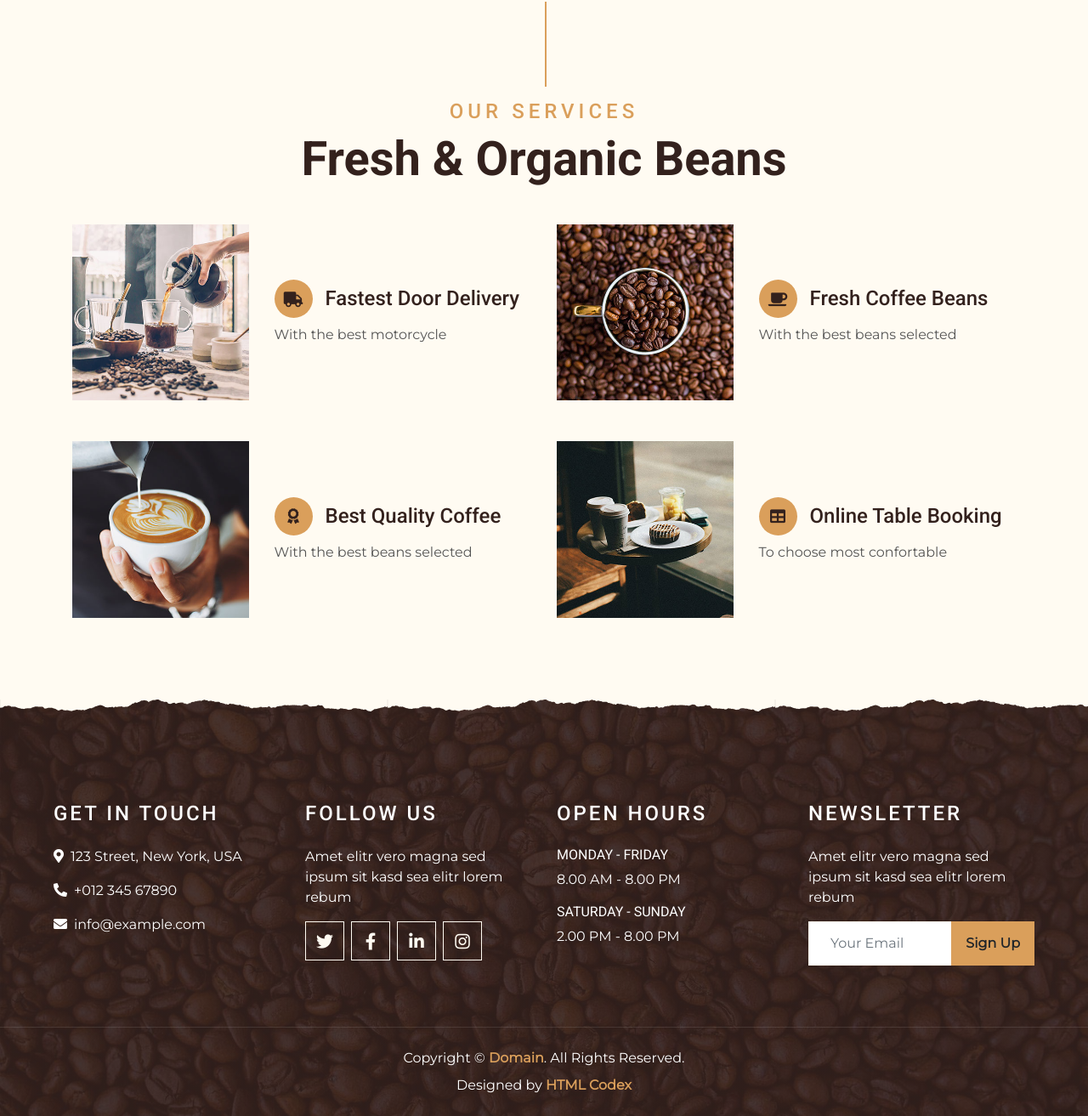
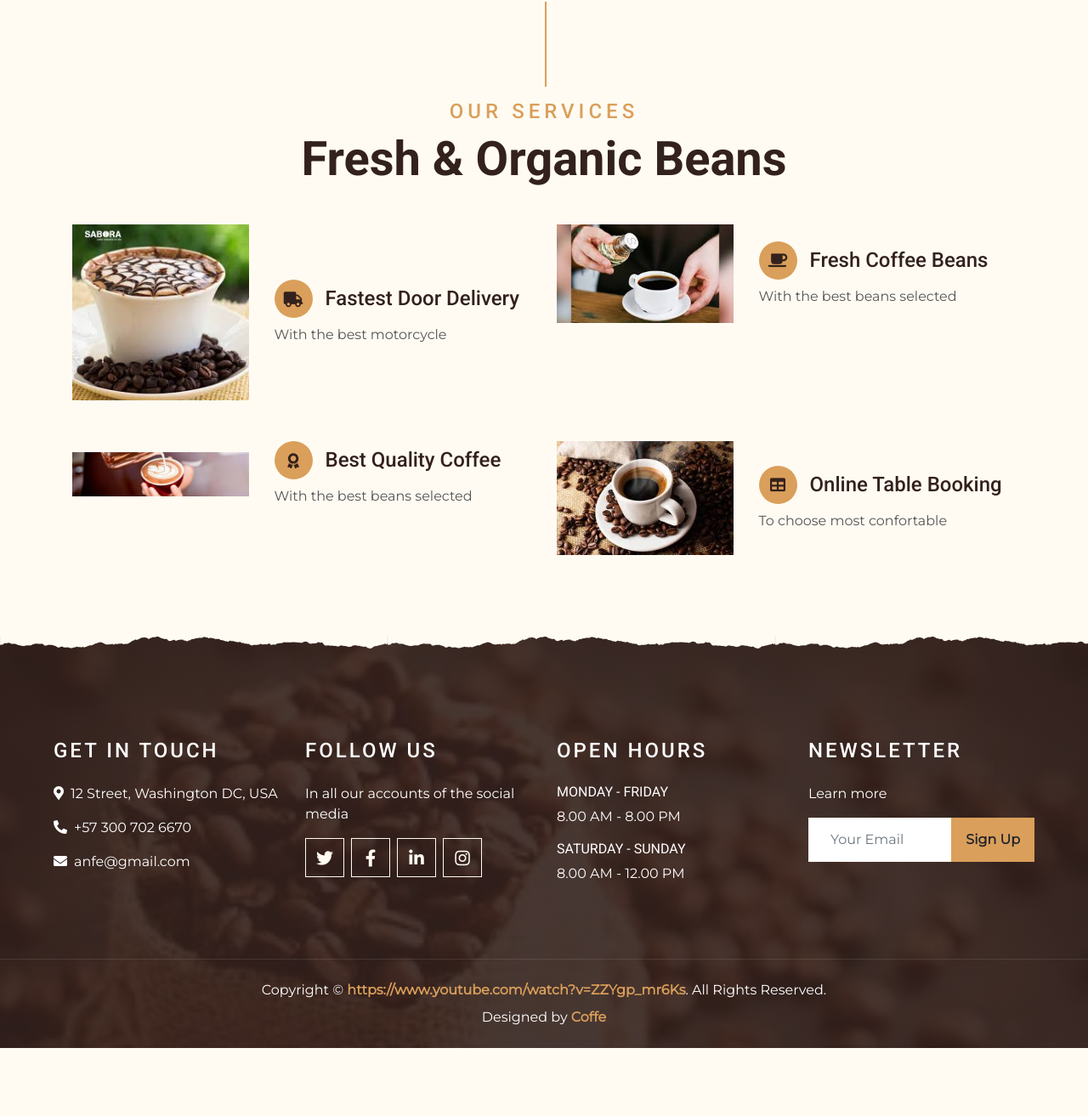
Before and after one commit to feliprogamer1908/feliprogamer1908.github.io, a plain HTML site: page service.html in a window 1280 px wide. Shown: the part 494-1807 px from the top of the page at 85% size. After the commit the page ends 1727 px from the top, so only its background shows below. Drawn offline with nearby package versions, Linux system fonts and the light colour scheme.

Commit message:
Add files via upload

```diff
--- a/service.html
+++ b/service.html
@@ -82,7 +82,7 @@
                 <div class="col-lg-6 mb-5">
                     <div class="row align-items-center">
                         <div class="col-sm-5">
-                            <img class="img-fluid mb-3 mb-sm-0" src="img/service-1.jpg" alt="">
+                            <img class="img-fluid mb-3 mb-sm-0" src="img/service-1.jfif" alt="">
                         </div>
                         <div class="col-sm-7">
                             <h4><i class="fa fa-truck service-icon"></i>Fastest Door Delivery</h4>
@@ -93,7 +93,7 @@
                 <div class="col-lg-6 mb-5">
                     <div class="row align-items-center">
                         <div class="col-sm-5">
-                            <img class="img-fluid mb-3 mb-sm-0" src="img/service-2.jpg" alt="">
+                            <img class="img-fluid mb-3 mb-sm-0" src="img/service-2.jfif" alt="">
                         </div>
                         <div class="col-sm-7">
                             <h4><i class="fa fa-coffee service-icon"></i>Fresh Coffee Beans</h4>
@@ -104,7 +104,7 @@
                 <div class="col-lg-6 mb-5">
                     <div class="row align-items-center">
                         <div class="col-sm-5">
-                            <img class="img-fluid mb-3 mb-sm-0" src="img/service-3.jpg" alt="">
+                            <img class="img-fluid mb-3 mb-sm-0" src="img/service-3.jfif" alt="">
                         </div>
                         <div class="col-sm-7">
                             <h4><i class="fa fa-award service-icon"></i>Best Quality Coffee</h4>
@@ -115,7 +115,7 @@
                 <div class="col-lg-6 mb-5">
                     <div class="row align-items-center">
                         <div class="col-sm-5">
-                            <img class="img-fluid mb-3 mb-sm-0" src="img/service-4.jpg" alt="">
+                            <img class="img-fluid mb-3 mb-sm-0" src="img/service-4.jfif" alt="">
                         </div>
                         <div class="col-sm-7">
                             <h4><i class="fa fa-table service-icon"></i>Online Table Booking</h4>
@@ -134,13 +134,13 @@
         <div class="row mx-0 pt-5 px-sm-3 px-lg-5 mt-4">
             <div class="col-lg-3 col-md-6 mb-5">
                 <h4 class="text-white text-uppercase mb-4" style="letter-spacing: 3px;">Get In Touch</h4>
-                <p><i class="fa fa-map-marker-alt mr-2"></i>123 Street, New York, USA</p>
-                <p><i class="fa fa-phone-alt mr-2"></i>+012 345 67890</p>
-                <p class="m-0"><i class="fa fa-envelope mr-2"></i>info@example.com</p>
+                <p><i class="fa fa-map-marker-alt mr-2"></i>12 Street, Washington DC, USA</p>
+                <p><i class="fa fa-phone-alt mr-2"></i>+57 300 702 6670</p>
+                <p class="m-0"><i class="fa fa-envelope mr-2"></i>anfe@gmail.com</p>
             </div>
             <div class="col-lg-3 col-md-6 mb-5">
                 <h4 class="text-white text-uppercase mb-4" style="letter-spacing: 3px;">Follow Us</h4>
-                <p>Amet elitr vero magna sed ipsum sit kasd sea elitr lorem rebum</p>
+                <p>In all our accounts of the social media</p>
                 <div class="d-flex justify-content-start">
                     <a class="btn btn-lg btn-outline-light btn-lg-square mr-2" href="#"><i class="fab fa-twitter"></i></a>
                     <a class="btn btn-lg btn-outline-light btn-lg-square mr-2" href="#"><i class="fab fa-facebook-f"></i></a>
@@ -154,12 +154,12 @@
                     <h6 class="text-white text-uppercase">Monday - Friday</h6>
                     <p>8.00 AM - 8.00 PM</p>
                     <h6 class="text-white text-uppercase">Saturday - Sunday</h6>
-                    <p>2.00 PM - 8.00 PM</p>
+                    <p>8.00 AM - 12.00 PM</p>
                 </div>
             </div>
             <div class="col-lg-3 col-md-6 mb-5">
                 <h4 class="text-white text-uppercase mb-4" style="letter-spacing: 3px;">Newsletter</h4>
-                <p>Amet elitr vero magna sed ipsum sit kasd sea elitr lorem rebum</p>
+                <p>Learn more</p>
                 <div class="w-100">
                     <div class="input-group">
                         <input type="text" class="form-control border-light" style="padding: 25px;" placeholder="Your Email">
@@ -171,8 +171,8 @@
             </div>
         </div>
         <div class="container-fluid text-center text-white border-top mt-4 py-4 px-sm-3 px-md-5" style="border-color: rgba(256, 256, 256, .1) !important;">
-            <p class="mb-2 text-white">Copyright &copy; <a class="font-weight-bold" href="#">Domain</a>. All Rights Reserved.</a></p>
-            <p class="m-0 text-white">Designed by <a class="font-weight-bold" href="https://htmlcodex.com">HTML Codex</a></p>
+            <p class="mb-2 text-white">Copyright &copy; <a class="font-weight-bold" href="#">https://www.youtube.com/watch?v=ZZYgp_mr6Ks</a>. All Rights Reserved.</a></p>
+            <p class="m-0 text-white">Designed by <a class="font-weight-bold" href="https://www.youtube.com/watch?v=df3JeXVWYWA">Coffe</a></p>
         </div>
     </div>
     <!-- Footer End -->
```
Also changed, not shown: about.html (+1 -1 lines), index.html (+7 -7 lines), css/style.min.css, img/about.jfif (added), img/bg.jfif (added), img/carousel-1.jfif (added), img/carousel-2.jfif (added), img/service-1.jfif (added), img/service-2.jfif (added), img/service-3.jfif (added), img/service-4.jfif (added), img/testimonial-1.jfif (added), img/testimonial-2.jfif (added).
